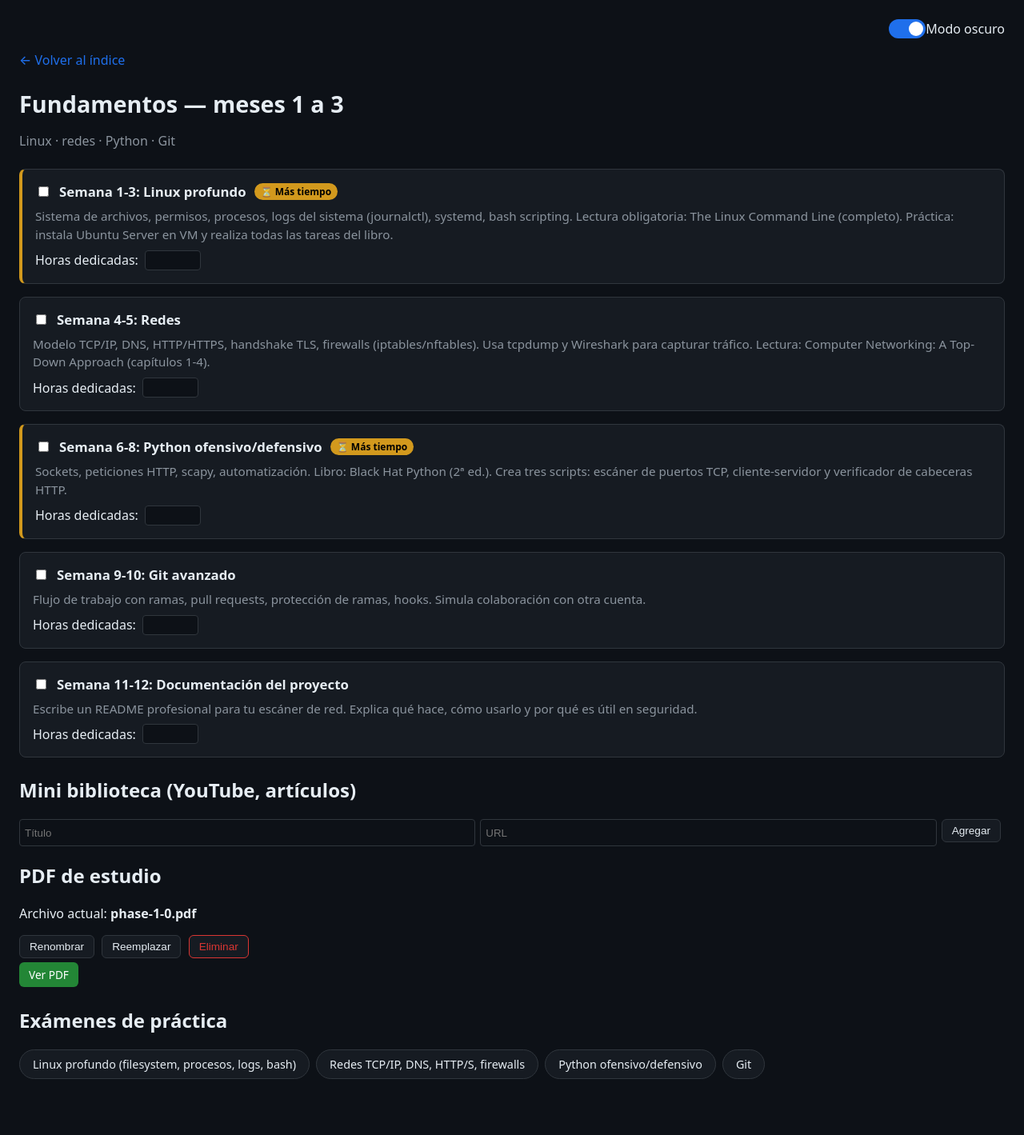
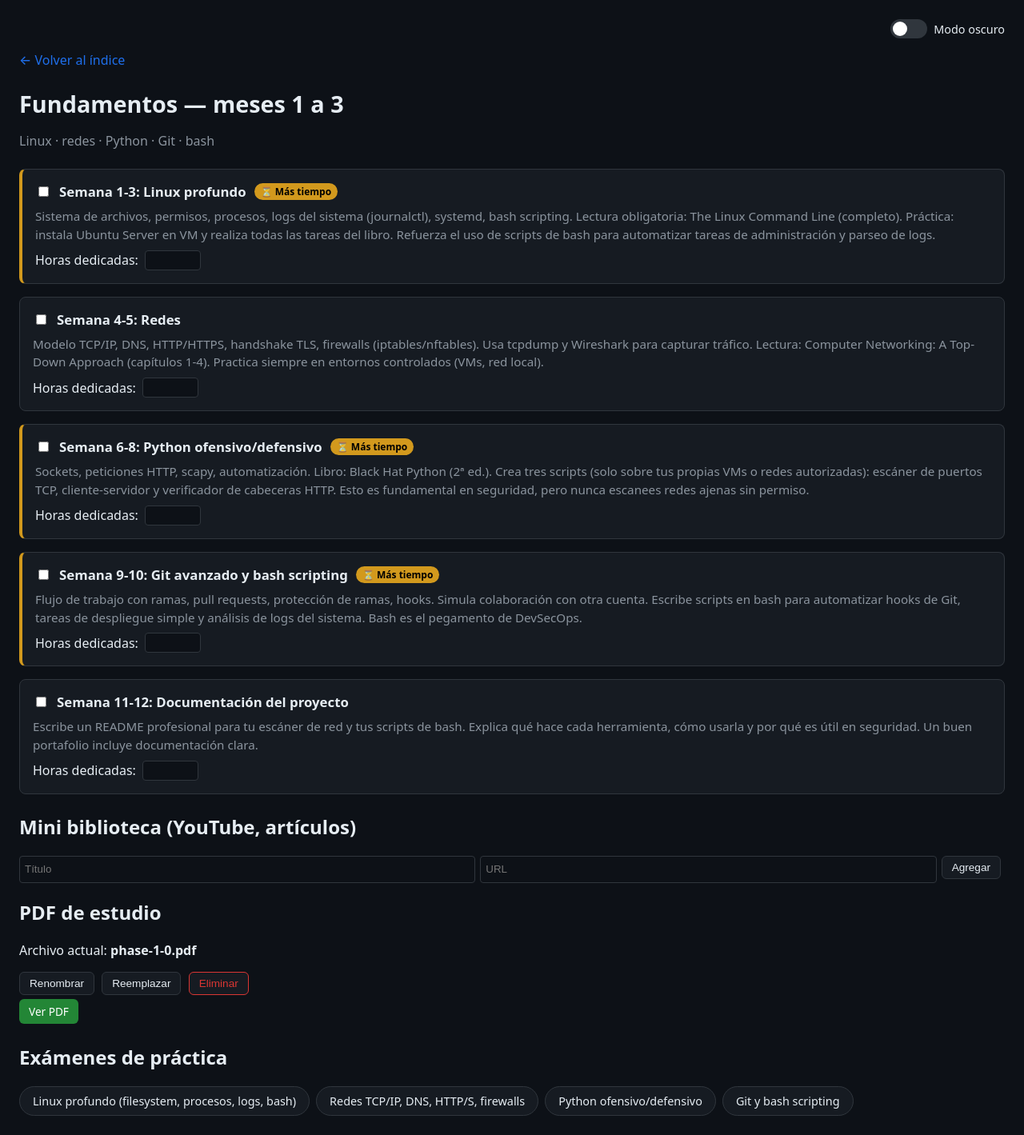
Before and after one commit to srgvrs/checklist, a Flask app: page /phase/1 in a window 1280 px wide. Shown: the whole page at 80% size. Before the commit the page ends 1349 px from the top, so only its background shows below. Run offline with Flask 3, Linux system fonts and the light colour scheme; data comes from the database, SQL or seed files in the repository; both versions use the stored data as it was before the commit.

Commit message:
commit 2.0

```diff
--- a/server.py
+++ b/server.py
@@ -1,36 +1,47 @@
 import os
 import json
 import sqlite3
+import time
+from dotenv import load_dotenv
 from flask import Flask, request, jsonify, render_template, send_from_directory
 
+# Cargar variables desde el archivo .env
+load_dotenv()
+
+# Configuración desde variables de entorno (con valores por defecto)
+DB_PATH = os.getenv('DB_PATH', 'roadmap.db')
+UPLOAD_FOLDER = os.getenv('UPLOAD_FOLDER', 'uploads')
+FLASK_DEBUG = os.getenv('FLASK_DEBUG', '0') == '1'
+FLASK_PORT = int(os.getenv('FLASK_PORT', '5000'))
+
 app = Flask(__name__)
-DB_PATH = 'roadmap.db'
-UPLOAD_FOLDER = 'uploads'
+
+# Crear carpeta de uploads si no existe
 os.makedirs(UPLOAD_FOLDER, exist_ok=True)
 
-# Contenido detallado de cada fase (el diccionario grande que ya tenías)
+# --- Datos de fases (contenido mejorado) ---
 PHASES = {
     1: {
         "title": "Fundamentos — meses 1 a 3",
-        "sub": "Linux · redes · Python · Git",
+        "sub": "Linux · redes · Python · Git · bash",
         "weeks": [
             {"title": "Semana 1-3: Linux profundo",
-             "desc": "Sistema de archivos, permisos, procesos, logs del sistema (journalctl), systemd, bash scripting. Lectura obligatoria: The Linux Command Line (completo). Práctica: instala Ubuntu Server en VM y realiza todas las tareas del libro."},
+             "desc": "Sistema de archivos, permisos, procesos, logs del sistema (journalctl), systemd, bash scripting. Lectura obligatoria: The Linux Command Line (completo). Práctica: instala Ubuntu Server en VM y realiza todas las tareas del libro. Refuerza el uso de scripts de bash para automatizar tareas de administración y parseo de logs."},
             {"title": "Semana 4-5: Redes",
-             "desc": "Modelo TCP/IP, DNS, HTTP/HTTPS, handshake TLS, firewalls (iptables/nftables). Usa tcpdump y Wireshark para capturar tráfico. Lectura: Computer Networking: A Top-Down Approach (capítulos 1-4)."},
+             "desc": "Modelo TCP/IP, DNS, HTTP/HTTPS, handshake TLS, firewalls (iptables/nftables). Usa tcpdump y Wireshark para capturar tráfico. Lectura: Computer Networking: A Top-Down Approach (capítulos 1-4). Practica siempre en entornos controlados (VMs, red local)."},
             {"title": "Semana 6-8: Python ofensivo/defensivo",
-             "desc": "Sockets, peticiones HTTP, scapy, automatización. Libro: Black Hat Python (2ª ed.). Crea tres scripts: escáner de puertos TCP, cliente-servidor y verificador de cabeceras HTTP."},
-            {"title": "Semana 9-10: Git avanzado",
-             "desc": "Flujo de trabajo con ramas, pull requests, protección de ramas, hooks. Simula colaboración con otra cuenta."},
+             "desc": "Sockets, peticiones HTTP, scapy, automatización. Libro: Black Hat Python (2ª ed.). Crea tres scripts (solo sobre tus propias VMs o redes autorizadas): escáner de puertos TCP, cliente-servidor y verificador de cabeceras HTTP. Esto es fundamental en seguridad, pero nunca escanees redes ajenas sin permiso."},
+            {"title": "Semana 9-10: Git avanzado y bash scripting",
+             "desc": "Flujo de trabajo con ramas, pull requests, protección de ramas, hooks. Simula colaboración con otra cuenta. Escribe scripts en bash para automatizar hooks de Git, tareas de despliegue simple y análisis de logs del sistema. Bash es el pegamento de DevSecOps."},
             {"title": "Semana 11-12: Documentación del proyecto",
-             "desc": "Escribe un README profesional para tu escáner de red. Explica qué hace, cómo usarlo y por qué es útil en seguridad."}
+             "desc": "Escribe un README profesional para tu escáner de red y tus scripts de bash. Explica qué hace cada herramienta, cómo usarla y por qué es útil en seguridad. Un buen portafolio incluye documentación clara."}
         ],
-        "high_time_weeks": [0, 2],
+        "high_time_weeks": [0, 2, 3],  # Linux, Python y bash scripting requieren más dedicación
         "subtopics": [
             {"name": "Linux profundo (filesystem, procesos, logs, bash)", "slug": "linux-profundo"},
             {"name": "Redes TCP/IP, DNS, HTTP/S, firewalls", "slug": "redes"},
             {"name": "Python ofensivo/defensivo", "slug": "python-seguridad"},
-            {"name": "Git", "slug": "git"}
+            {"name": "Git y bash scripting", "slug": "git-bash"}
         ]
     },
     2: {
@@ -38,23 +49,23 @@
         "sub": "Docker · CI/CD seguro · AWS · secrets",
         "weeks": [
             {"title": "Semana 1-2: Docker seguro",
-             "desc": "Dockerfile multi-stage, rootless, escaneo de imágenes con Trivy. Libro: Docker Deep Dive (completo)."},
-            {"title": "Semana 3-4: AWS IAM y seguridad base",
-             "desc": "IAM (usuarios, roles, políticas de mínimo privilegio), CloudTrail, Security Hub. Activa MFA y crea políticas granulares."},
+             "desc": "Dockerfile multi-stage, rootless, escaneo de imágenes con Trivy. Libro: Docker Deep Dive (completo). Practica creando imágenes seguras y reduciendo la superficie de ataque."},
+            {"title": "Semana 3-4: AWS IAM, seguridad base y automatización con boto3",
+             "desc": "IAM (usuarios, roles, políticas de mínimo privilegio), CloudTrail, Security Hub. Activa MFA y crea políticas granulares. Usa boto3 (Python) para automatizar tareas como listar buckets sin cifrar o rotar credenciales. Es una habilidad muy demandada."},
             {"title": "Semana 5-6: CI/CD seguro",
-             "desc": "GitHub Actions con SAST (Bandit/Semgrep), secrets en Secrets Manager, escaneo de imagen en pipeline."},
+             "desc": "GitHub Actions con SAST (Bandit/Semgrep), secrets en Secrets Manager, escaneo de imagen en pipeline. Todo con mentalidad de 'no confiar en nada'."},
             {"title": "Semana 7-8: OWASP Top 10 práctica",
-             "desc": "Usa Juice Shop y DVWA para explotar y mitigar cada vulnerabilidad del Top 10."},
+             "desc": "Usa Juice Shop (principalmente) y DVWA para explotar y mitigar las 5-6 vulnerabilidades más comunes: SQLi, XSS, IDOR, broken authentication y security misconfiguration. No te disperses intentando cubrir todas."},
             {"title": "Semana 9-12: Proyecto integrador",
-             "desc": "API REST dockerizada, pipeline completo con SAST, Trivy, despliegue en EC2 con IAM restrictivo. Documenta decisiones de seguridad."}
+             "desc": "API REST dockerizada, pipeline completo con SAST, Trivy, despliegue en EC2 con IAM restrictivo. Incluye scripts de bash para automatizar el despliegue local y la auditoría. Documenta decisiones de seguridad."}
         ],
         "high_time_weeks": [2, 4],
         "subtopics": [
             {"name": "Docker seguro", "slug": "docker-seguro"},
-            {"name": "AWS IAM y CloudTrail", "slug": "aws-iam"},
+            {"name": "AWS IAM, CloudTrail y boto3", "slug": "aws-iam-boto3"},
             {"name": "CI/CD seguro (GitHub Actions)", "slug": "cicd-seguro"},
             {"name": "Manejo de secretos", "slug": "secretos"},
-            {"name": "OWASP Top 10", "slug": "owasp"}
+            {"name": "OWASP Top 10 (principales)", "slug": "owasp"}
         ]
     },
     3: {
@@ -62,17 +73,17 @@
         "sub": "Pentesting básico · SOC · elegir camino",
         "weeks": [
             {"title": "Semana 1-4: TryHackMe y fundamentos ofensivos",
-             "desc": "Completa los paths 'Intro to Pentesting' y 'Web Hacking'. Familiarízate con Kali Linux, Nmap, Metasploit básico."},
+             "desc": "Completa los paths 'Intro to Pentesting' y 'Web Hacking'. Familiarízate con Kali Linux, Nmap, Metasploit básico. Todo en entornos controlados."},
             {"title": "Semana 5-8: Laboratorio personal",
-             "desc": "Monta un entorno con Kali y Metasploitable 3 / DVWA. Ejecuta y documenta 5 ataques: SQLi, XSS, escalada de privilegios, etc. Escribe writeups."},
+             "desc": "Monta un entorno con Kali y Metasploitable 3 / DVWA. Ejecuta y documenta 5 ataques: SQLi, XSS, escalada de privilegios, etc. Escribe writeups claros como si fueran reportes profesionales."},
             {"title": "Semana 9-12: Cloud security y logs",
-             "desc": "Ataques a AWS: escalación en IAM, S3 buckets públicos, metadata service. Detección con CloudWatch y GuardDuty. Publica writeups en blog/GitHub."}
+             "desc": "Ataques a AWS: escalación en IAM, S3 buckets públicos, metadata service. Usa CloudGoat de Rhino Security Labs (entorno vulnerable en AWS diseñado para practicar) en lugar de tu cuenta real. Detección con CloudWatch y GuardDuty. Publica writeups en blog o GitHub."}
         ],
         "high_time_weeks": [0, 1],
         "subtopics": [
             {"name": "Pentesting básico (Kali, Nmap)", "slug": "pentesting-basico"},
             {"name": "Ataques web (OWASP)", "slug": "ataques-web"},
-            {"name": "Cloud security attacks", "slug": "cloud-attacks"},
+            {"name": "Cloud security attacks (CloudGoat)", "slug": "cloud-attacks"},
             {"name": "Monitoreo y detección (CloudWatch)", "slug": "monitoreo"}
         ]
     },
@@ -81,19 +92,19 @@
         "sub": "Terraform · Kubernetes security · compliance",
         "weeks": [
             {"title": "Semana 1-4: Terraform a fondo",
-             "desc": "Lee Terraform: Up & Running (caps 1-5). Crea una VPC segura con subnets públicas/privadas, security groups restrictivos."},
+             "desc": "Lee Terraform: Up & Running (caps 1-5). Crea una VPC segura con subnets públicas/privadas, security groups restrictivos. Practica la destrucción y recreación de entornos completos."},
             {"title": "Semana 5-6: Política como código",
              "desc": "Integra Checkov y tfsec en GitHub Actions. Define reglas personalizadas con Open Policy Agent (OPA)."},
             {"title": "Semana 7-8: Kubernetes security",
-             "desc": "Minikube, RBAC, network policies, pod security standards, escaneo de manifiestos con kubesec."},
+             "desc": "Minikube, RBAC, network policies, pod security standards, escaneo de manifiestos con kubesec. Para detección de amenazas en runtime, prueba Falco, la herramienta estándar de monitoreo de actividad sospechosa en K8s."},
             {"title": "Semana 9-12: Proyecto estrella",
-             "desc": "Infraestructura completa con Terraform: EC2/ECS + RDS en subred privada, ALB, CloudTrail, Security Hub. Pipeline que aplica políticas antes del despliegue. Modela amenazas con STRIDE."}
+             "desc": "Infraestructura completa con Terraform: EC2/ECS + RDS en subred privada, ALB, CloudTrail, Security Hub. Pipeline con políticas de seguridad antes del despliegue. Modela amenazas con STRIDE. Documenta todo con diagramas y scripts de bash para automatizar pruebas."}
         ],
         "high_time_weeks": [0, 3],
         "subtopics": [
             {"name": "Terraform seguro", "slug": "terraform"},
             {"name": "Policy as Code (Checkov, OPA)", "slug": "policy-as-code"},
-            {"name": "Kubernetes security", "slug": "kubernetes"},
+            {"name": "Kubernetes security (Falco)", "slug": "kubernetes"},
             {"name": "Threat modeling (STRIDE)", "slug": "threat-modeling"}
         ]
     },
@@ -102,21 +113,22 @@
         "sub": "Certificaciones · portafolio final · posicionamiento",
         "weeks": [
             {"title": "Semana 1-4: Certificación prioritaria 1",
-             "desc": "AWS Solutions Architect Associate. Curso de Adrian Cantrill o Stephane Maarek + exámenes de práctica."},
+             "desc": "AWS Solutions Architect Associate. Si quieres entender de verdad cada servicio y su rol en seguridad, elige el curso de Adrian Cantrill (más profundo y técnico). Si necesitas aprobar rápido, el de Stephane Maarek es más directo. Ambos funcionan, pero Cantrill te da mejor base para entrevistas."},
             {"title": "Semana 5-8: Certificación prioritaria 2",
-             "desc": "CompTIA Security+ o AWS Security Specialty, según tu camino."},
+             "desc": "CompTIA Security+ o AWS Security Specialty, según tu camino. La primera es más teórica y reconocida globalmente; la segunda es específica de AWS y muy valorada en roles cloud."},
             {"title": "Semana 9-12: Portafolio y búsqueda activa",
-             "desc": "Perfecciona 3-4 proyectos en GitHub. Optimiza LinkedIn. Aplica en plataformas LATAM (arc.dev, Getón Jobs, Revelo)."}
+             "desc": "Perfecciona 3-4 proyectos en GitHub (incluye los scripts de bash, herramientas de automatización y writeups). Optimiza LinkedIn. Aplica en plataformas LATAM: arc.dev, Revelo, Getón Jobs. Revelo es actualmente la más usada para trabajo remoto en dólares desde LATAM."}
         ],
         "high_time_weeks": [0, 1],
         "subtopics": [
             {"name": "AWS Solutions Architect Associate", "slug": "aws-saa"},
             {"name": "CompTIA Security+ / AWS Security Specialty", "slug": "security-cert"},
-            {"name": "Portafolio y LinkedIn", "slug": "empleabilidad"}
+            {"name": "Portafolio y LinkedIn (Revelo, arc.dev)", "slug": "empleabilidad"}
         ]
     }
 }
 
+# --- Inicialización de base de datos con soporte de migración simple ---
 def init_db():
     conn = sqlite3.connect(DB_PATH)
     conn.execute('''
@@ -129,7 +141,7 @@
             pdf_name TEXT
         )
     ''')
-    # Si la tabla ya existía sin pdf_name, la agregamos
+    # Si la tabla ya existía sin la columna pdf_name, la añadimos
     cols = [row[1] for row in conn.execute("PRAGMA table_info(phases)").fetchall()]
     if 'pdf_name' not in cols:
         conn.execute('ALTER TABLE phases ADD COLUMN pdf_name TEXT')
@@ -139,7 +151,7 @@
 
 init_db()
 
-# Rutas de páginas
+# --- Páginas principales ---
 @app.route('/')
 def index():
     conn = sqlite3.connect(DB_PATH)
@@ -173,7 +185,20 @@
     }
     return render_template('phase.html', phase_id=phase_id, phase=phase_data, state=state)
 
-# API: obtener estado
+# --- Placeholder de exámenes ---
+@app.route('/exam/<int:phase_id>/<slug>')
+def exam_placeholder(phase_id, slug):
+    if phase_id not in PHASES:
+        return "Fase no encontrada", 404
+    # Buscar el subtopic por slug
+    subtopic = next((s for s in PHASES[phase_id]['subtopics'] if s['slug'] == slug), None)
+    if not subtopic:
+        return "Examen no encontrado", 404
+    return render_template('exam.html', phase_id=phase_id, slug=slug, subtopic=subtopic)
+
+# --- API REST (sin autenticación; para desarrollo local) ---
+# ⚠️ Si despliegas en un servidor público, protege estas rutas con autenticación.
+
 @app.route('/api/state/<int:phase_id>', methods=['GET'])
 def get_state(phase_id):
     conn = sqlite3.connect(DB_PATH)
@@ -189,7 +214,6 @@
         })
     return jsonify({"tasks": [], "hours": {}, "library": [], "pdf": None, "pdf_name": None})
 
-# API: guardar estado
 @app.route('/api/state', methods=['POST'])
 def save_state():
     data = request.get_json()
@@ -217,7 +241,6 @@
     conn.close()
     return jsonify(success=True)
 
-# Subir PDF
 @app.route('/api/upload-pdf/<int:phase_id>', methods=['POST'])
 def upload_pdf(phase_id):
     if 'pdf' not in request.files:
@@ -225,7 +248,8 @@
     file = request.files['pdf']
     if file.filename == '' or not file.filename.lower().endswith('.pdf'):
         return jsonify(error='Solo PDF'), 400
-    filename = f"phase-{phase_id}-{os.times().elapsed}.pdf"
+    # Usar timestamp para evitar colisiones
+    filename = f"phase-{phase_id}-{int(time.time())}.pdf"
     file.save(os.path.join(UPLOAD_FOLDER, filename))
     conn = sqlite3.connect(DB_PATH)
     original_name = file.filename
@@ -234,7 +258,6 @@
     conn.close()
     return jsonify(filename=filename, pdf_name=original_name)
 
-# Renombrar PDF
 @app.route('/api/rename-pdf/<int:phase_id>', methods=['POST'])
 def rename_pdf(phase_id):
     data = request.get_json()
@@ -247,7 +270,6 @@
     conn.close()
     return jsonify(success=True)
 
-# Eliminar PDF
 @app.route('/api/delete-pdf/<int:phase_id>', methods=['POST'])
 def delete_pdf(phase_id):
     conn = sqlite3.connect(DB_PATH)
@@ -255,22 +277,23 @@
     if row and row[0]:
         try:
             os.remove(os.path.join(UPLOAD_FOLDER, row[0]))
-        except:
+        except FileNotFoundError:
             pass
         conn.execute('UPDATE phases SET pdf = NULL, pdf_name = NULL WHERE id = ?', (phase_id,))
         conn.commit()
     conn.close()
     return jsonify(success=True)
 
-# Servir archivos estáticos (CSS, JS)
+# --- Archivos estáticos ---
 @app.route('/static/<path:filename>')
 def static_files(filename):
     return send_from_directory('static', filename)
 
-# Servir PDFs subidos
 @app.route('/uploads/<filename>')
 def uploaded_file(filename):
     return send_from_directory(UPLOAD_FOLDER, filename)
 
+# --- Inicio del servidor ---
 if __name__ == '__main__':
-    app.run(debug=True, port=5000)
+    # En producción, no usar debug=True. Usar un servidor WSGI como gunicorn.
+    app.run(debug=FLASK_DEBUG, port=FLASK_PORT)
--- a/templates/phase.html
+++ b/templates/phase.html
@@ -12,7 +12,7 @@
       <input type="checkbox" id="checkbox" />
       <div class="slider round"></div>
     </label>
-    <span>Modo oscuro</span>
+    <span id="theme-label" style="margin-left: 8px; font-size: 0.9rem;">Modo oscuro</span>
   </div>
 
   <a href="/" class="back-link">← Volver al índice</a>
@@ -96,21 +96,27 @@
     window.PHASE_ID = {{ phase_id }};
     // Inicializar estado previo desde Jinja
     window.initialState = {{ state | tojson }};
-    // Modo oscuro
+
+    // Manejo del tema
     const toggle = document.getElementById('checkbox');
+    const themeLabel = document.getElementById('theme-label');
     if (localStorage.getItem('theme') === 'light') {
       document.body.classList.add('light-mode');
+      toggle.checked = true;
+      themeLabel.textContent = 'Modo claro';
+    } else {
       toggle.checked = false;
-    } else {
-      toggle.checked = true;
+      themeLabel.textContent = 'Modo oscuro';
     }
     toggle.addEventListener('change', function() {
       if (this.checked) {
+        document.body.classList.add('light-mode');
+        localStorage.setItem('theme', 'light');
+        themeLabel.textContent = 'Modo claro';
+      } else {
         document.body.classList.remove('light-mode');
         localStorage.setItem('theme', 'dark');
-      } else {
-        document.body.classList.add('light-mode');
-        localStorage.setItem('theme', 'light');
+        themeLabel.textContent = 'Modo oscuro';
       }
     });
   </script>
```
Also changed, not shown: templates/exam.html (added, +21 -0 lines), templates/index.html (+15 -8 lines), roadmap.db (deleted), 1 other file.
